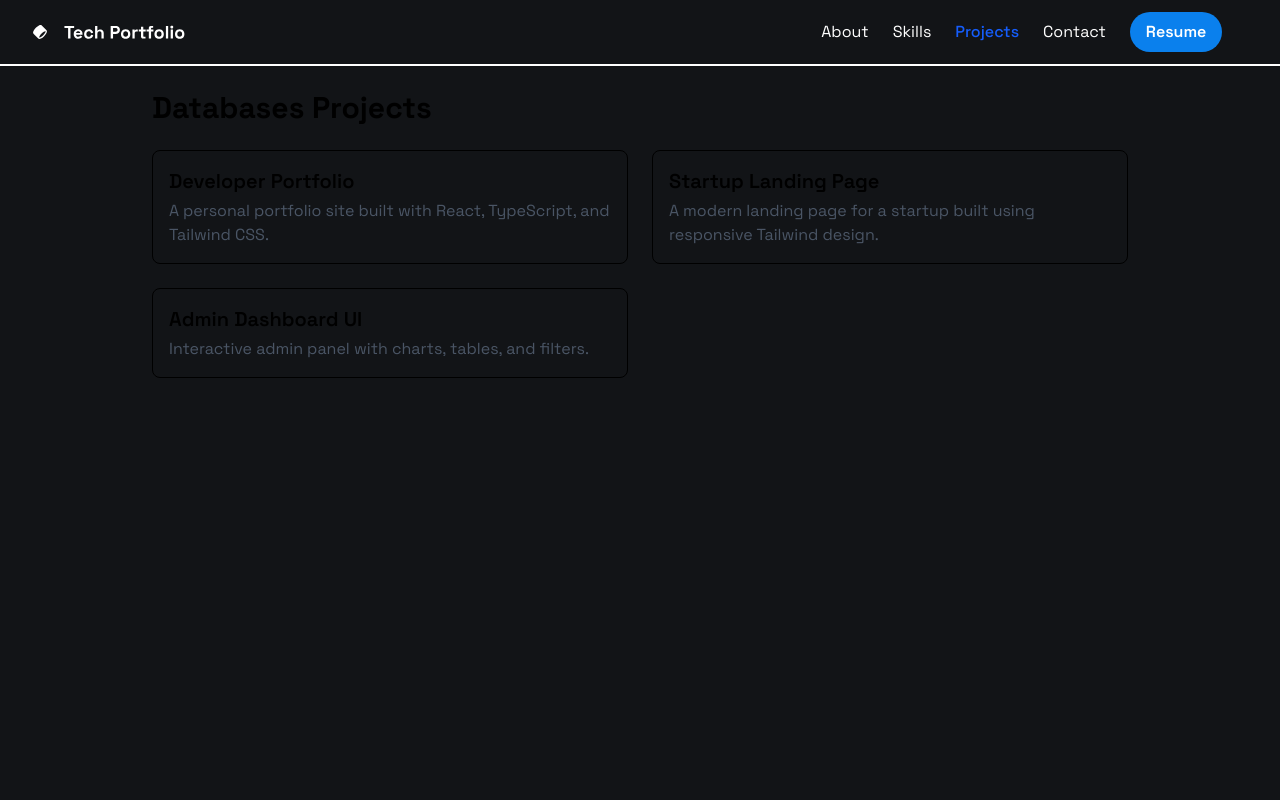
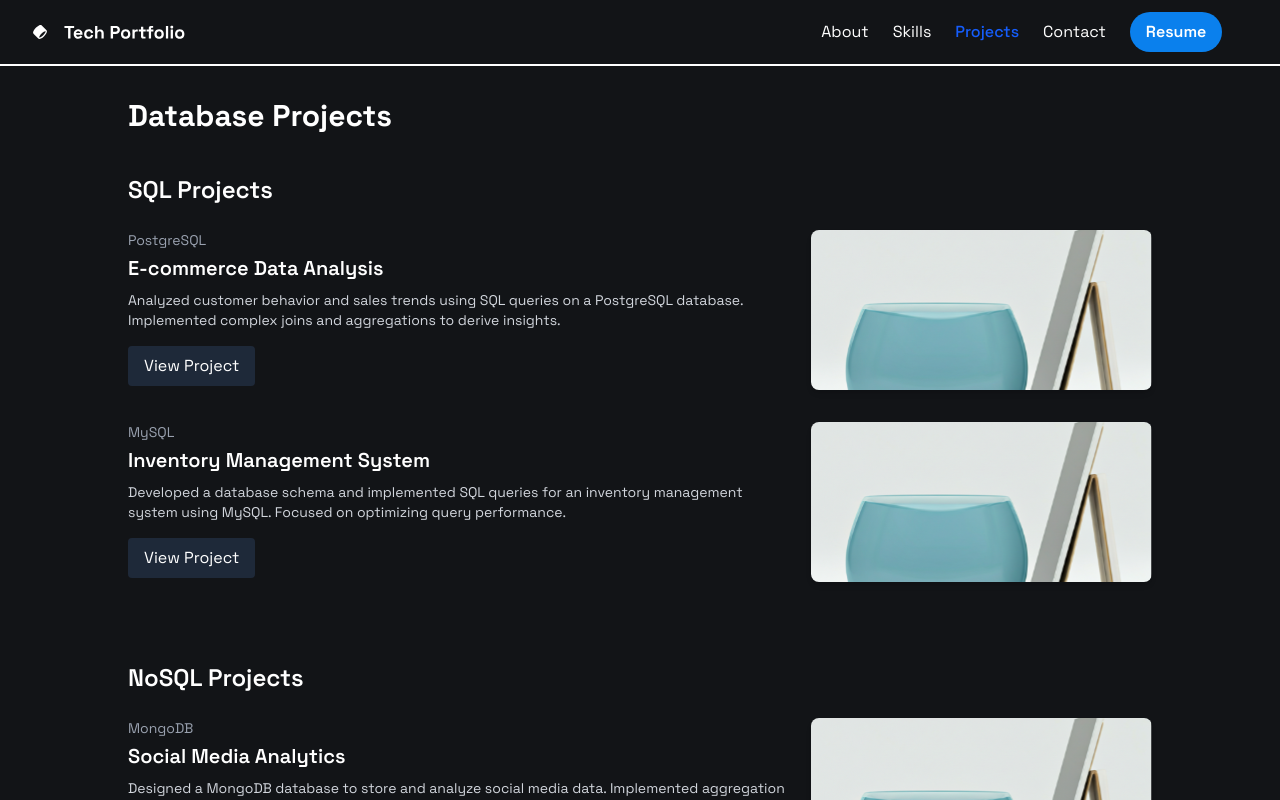
Before and after one commit to Shrey-raj-singh/portfolio, a React (Vite) app: page /projects/databases in a window 1280 px wide. Shown: the top 800 px of the page. Built offline with nearby package versions, Linux system fonts and the light colour scheme.

Commit message:
added rough design in project/databases page

```diff
--- a/src/pages/projects/databases/index.tsx
+++ b/src/pages/projects/databases/index.tsx
@@ -1,46 +1,142 @@
-import { Link } from "react-router-dom";
+// import { Link } from "react-router-dom";
 
-type Project = {
-  id: string;
-  title: string;
-  shortDesc: string;
-};
+// type Project = {
+//   id: string;
+//   title: string;
+//   shortDesc: string;
+// };
 
-const databasesProjectData: Project[] = [
+// const databasesProjectData: Project[] = [
+//   {
+//     id: "portfolio",
+//     title: "Developer Portfolio",
+//     shortDesc: "A personal portfolio site built with React, TypeScript, and Tailwind CSS.",
+//   },
+//   {
+//     id: "landing-page",
+//     title: "Startup Landing Page",
+//     shortDesc: "A modern landing page for a startup built using responsive Tailwind design.",
+//   },
+//   {
+//     id: "dashboard-ui",
+//     title: "Admin Dashboard UI",
+//     shortDesc: "Interactive admin panel with charts, tables, and filters.",
+//   },
+// ];
+
+
+// const DatabasesProject = ()=>{
+//     return (
+//         <div className="max-w-5xl mx-auto p-6">
+//           <h1 className="text-3xl font-bold mb-6">Databases Projects</h1>
+//           <div className="grid gap-6 md:grid-cols-2">
+//             {databasesProjectData.map((project) => (
+//               <Link to={`/projects/databases/${project.id}`} key={project.id}>
+//                 <div className="border p-4 rounded-lg hover:shadow-md transition">
+//                   <h2 className="text-xl font-semibold">{project.title}</h2>
+//                   <p className="text-gray-600 mt-1">{project.shortDesc}</p>
+//                 </div>
+//               </Link>
+//             ))}
+//           </div>
+//         </div>
+//       );
+// }
+
+// export default DatabasesProject;
+
+
+
+
+
+const projects = [
   {
-    id: "portfolio",
-    title: "Developer Portfolio",
-    shortDesc: "A personal portfolio site built with React, TypeScript, and Tailwind CSS.",
+    type: "SQL Projects",
+    data: [
+      {
+        tech: "PostgreSQL",
+        title: "E-commerce Data Analysis",
+        description:
+          "Analyzed customer behavior and sales trends using SQL queries on a PostgreSQL database. Implemented complex joins and aggregations to derive insights.",
+        image: "/projects/ai-ml-cover.svg",
+      },
+      {
+        tech: "MySQL",
+        title: "Inventory Management System",
+        description:
+          "Developed a database schema and implemented SQL queries for an inventory management system using MySQL. Focused on optimizing query performance.",
+        image: "/projects/ai-ml-cover.svg",
+      },
+    ],
   },
   {
-    id: "landing-page",
-    title: "Startup Landing Page",
-    shortDesc: "A modern landing page for a startup built using responsive Tailwind design.",
-  },
-  {
-    id: "dashboard-ui",
-    title: "Admin Dashboard UI",
-    shortDesc: "Interactive admin panel with charts, tables, and filters.",
+    type: "NoSQL Projects",
+    data: [
+      {
+        tech: "MongoDB",
+        title: "Social Media Analytics",
+        description:
+          "Designed a MongoDB database to store and analyze social media data. Implemented aggregation pipelines to extract key metrics and trends.",
+        image: "/projects/ai-ml-cover.svg",
+      },
+      {
+        tech: "Redis",
+        title: "Real-time Caching System",
+        description:
+          "Implemented a caching layer using Redis to improve the performance of a web application. Focused on optimizing cache hit rates and minimizing latency.",
+        image: "/projects/ai-ml-cover.svg",
+      },
+      {
+        tech: "Cassandra",
+        title: "Distributed Data Storage",
+        description:
+          "Designed a distributed database system using Cassandra to handle large volumes of data with high availability and fault tolerance.",
+        image: "/projects/ai-ml-cover.svg",
+      },
+    ],
   },
 ];
 
+const DatabasesProject = () => {
+  return (
+    <main className="max-h-screen flex flex-col px-[10%] text-left text-white">
+      <h2 className="text-3xl font-bold mb-10 mt-8">Database Projects</h2>
 
-const DatabasesProject = ()=>{
-    return (
-        <div className="max-w-5xl mx-auto p-6">
-          <h1 className="text-3xl font-bold mb-6">Databases Projects</h1>
-          <div className="grid gap-6 md:grid-cols-2">
-            {databasesProjectData.map((project) => (
-              <Link to={`/projects/databases/${project.id}`} key={project.id}>
-                <div className="border p-4 rounded-lg hover:shadow-md transition">
-                  <h2 className="text-xl font-semibold">{project.title}</h2>
-                  <p className="text-gray-600 mt-1">{project.shortDesc}</p>
-                </div>
-              </Link>
-            ))}
-          </div>
+      {projects.map((section) => (
+        <div key={section.type} className="mb-12">
+          <h3 className="text-xl md:text-2xl font-semibold mb-6">{section.type}</h3>
+
+          {section.data.map((project, index) => (
+            <div
+              key={index}
+              className="flex flex-col md:flex-row items-start justify-between gap-6 mb-8"
+            >
+              {/* Text */}
+              <div className="flex-1">
+                <h4 className="text-sm text-gray-400">{project.tech}</h4>
+                <h3 className="text-lg md:text-xl font-semibold mt-1">{project.title}</h3>
+                <p className="text-sm text-gray-300 mt-2 line-clamp-3 max-w-2xl">
+                  {project.description}
+                </p>
+                <button className="mt-4 px-4 py-2 bg-gray-800 rounded hover:bg-gray-700 transition">
+                  View Project
+                </button>
+              </div>
+
+              {/* Image */}
+              <div className="w-full md:w-1/3 h-40 overflow-hidden rounded-lg shadow-md">
+                <img
+                  src={project.image}
+                  alt={project.title}
+                  className="w-full h-full object-cover"
+                />
+              </div>
+            </div>
+          ))}
         </div>
-      );
-}
+      ))}
+    </main>
+  );
+};
 
 export default DatabasesProject;
```
